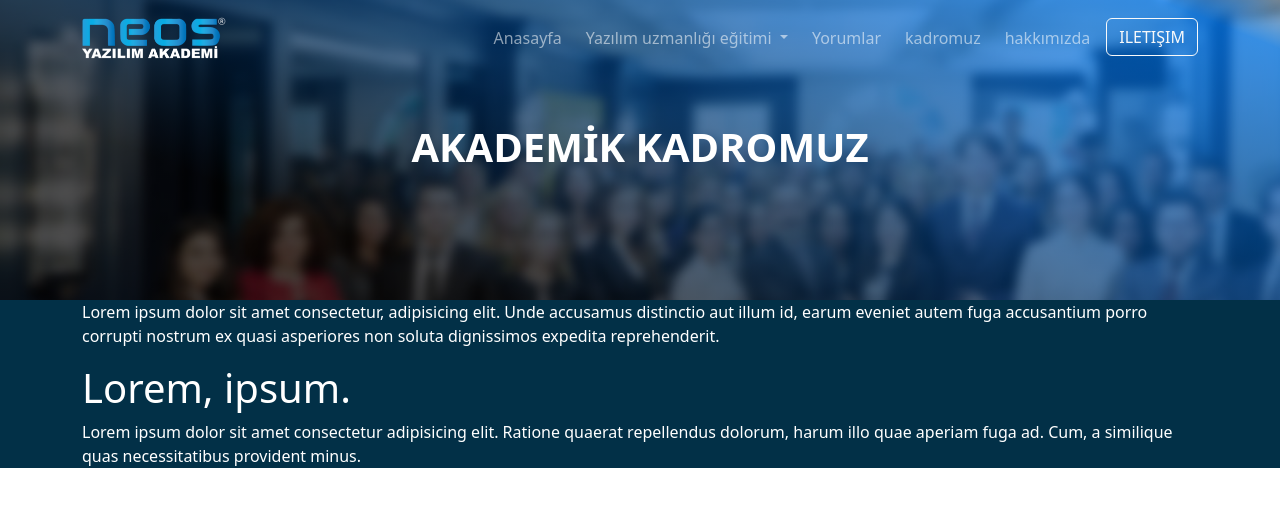
After one commit to ardasalvarlilar/softwareAcademy, a Django app: page /kadromuz/ in a window 1280 px wide. The commit adds this page. Shown: the top 507 px of the page. Run offline with Django 4.2, Linux system fonts and the light colour scheme.

Commit message:
baya bir şey yaptım bi bak

```diff
--- /dev/null
+++ b/pages/templates/kadromuz.html
@@ -0,0 +1,19 @@
+{% extends "core/base.html" %}
+
+{% load static %}
+
+{% block title %}<title>kadromuz</title>{% endblock title %}
+
+{% block content %}
+
+<div id="kadromuzContent">
+  <div class="explain-div">
+    <div class="container">
+      <p class='text-white'>Lorem ipsum dolor sit amet consectetur, adipisicing elit. Unde accusamus distinctio aut illum id, earum eveniet autem fuga accusantium porro corrupti nostrum ex quasi asperiores non soluta dignissimos expedita reprehenderit.</p>
+
+      <h2 class='fs-1 text-white'>Lorem, ipsum.</h2>
+      <p class='text-white'>Lorem ipsum dolor sit amet consectetur adipisicing elit. Ratione quaerat repellendus dolorum, harum illo quae aperiam fuga ad. Cum, a similique quas necessitatibus provident minus.</p>
+    </div>
+  </div>
+</div>
+{% endblock content %}
--- a/pages/urls.py
+++ b/pages/urls.py
@@ -2,4 +2,5 @@ from django.urls import path
 from .views import *
 urlpatterns = [
     path('', index, name='indexPage'),
+    path('kadromuz/', kadromuz, name='kadromuzPage')
 ]
--- a/pages/views.py
+++ b/pages/views.py
@@ -4,3 +4,6 @@
 
 def index(request):
   return render(request, 'index.html')
+
+def kadromuz(request):
+  return render(request, 'kadromuz.html')
--- a/static/style/styles.css
+++ b/static/style/styles.css
@@ -1,6 +1,10 @@
 body {
   min-height: 100vh;
   background-repeat: no-repeat;
+}
+body #kadromuz {
+  background: linear-gradient(22deg, rgba(0, 0, 0, 0.7) 0%, rgba(0, 0, 0, 0.7) 25%, rgba(0, 127, 255, 0.7) 94%, rgba(162, 209, 255, 0.4) 100%), url("../images/egitmen-bg.jpg");
+  height: 300px;
 }
 body #header {
   background: transparent;
@@ -127,4 +131,8 @@ body #header section.container .col-md-6 p {
 .show {
   display: block;
   transition: all 1s linear;
+}
+
+#kadromuzContent {
+  background-color: #023047;
 }/*# sourceMappingURL=styles.css.map */
--- a/static/style/styles.scss
+++ b/static/style/styles.scss
@@ -3,6 +3,11 @@ body{
   min-height: 100vh;
   background-repeat: no-repeat;
 
+  #kadromuz{
+    background: linear-gradient(22deg, rgba(0,0,0,.7) 0%, rgba(0,0,0,.7) 25%, rgba(0,127,255,.7) 94%, rgba(162,209,255,.4) 100%),url('../images/egitmen-bg.jpg');
+    height: 300px;
+
+  }
   #header{
     background: transparent;
     background: rgb(0,0,0);
@@ -173,3 +178,7 @@ body{
   display: block;
   transition: all 1s linear;
 }
+
+#kadromuzContent{
+  background-color: #023047;
+}
--- a/templates/partials/_header.html
+++ b/templates/partials/_header.html
@@ -1,7 +1,9 @@
+{% if request.path == '/' %}
   <header id="header">
   <!-- bootstrap navbar start -->
   {% include "partials/_navbar.html" %}
   <!-- bootstrap navbar end -->
+
     <div class="container d-flex justify-content-center gap-1 align-items-center flex-column">
       <h6 class="text-uppercase text-secondary text-center ">Yazılım geliştirme akademisi</h6>
       <div class="heading-div">
@@ -18,7 +20,15 @@
         <div class='icon-scroll '></div>
       </div>
 
+
+
+
+
     </div>
 
+</header>
+{% endif %}
 
-</header>
+{% if request.path == '/kadromuz/' %}
+  {% include "partials/_kadromuz-header.html" %}
+{% endif %}
--- /dev/null
+++ b/templates/partials/_kadromuz-header.html
@@ -0,0 +1,15 @@
+{% load static %}
+
+<header id='kadromuz'>
+  {% include "partials/_navbar.html" %}
+  {% if request.path == '/kadromuz/' %}
+  <div class="heading-div">
+    <h1 class="text-center text-white text-capitalize fw-bold mt-5 ">AKADEMİK KADROMUZ</h1>
+  </div>
+
+  <div class="position-relative mt-5">
+    <div class='icon-scroll '></div>
+  </div>
+
+  {% endif %}
+</header>
```
Also changed, not shown: static/images/egitmen-bg.jpg (added), 1 other file. Lines whose indentation alone changed are shown as unchanged.
